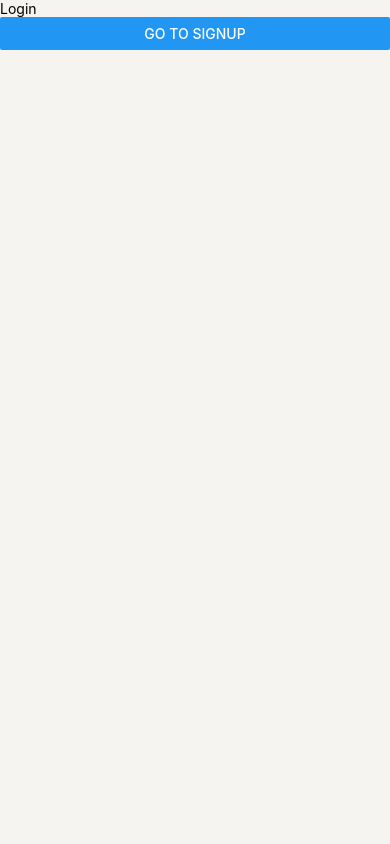
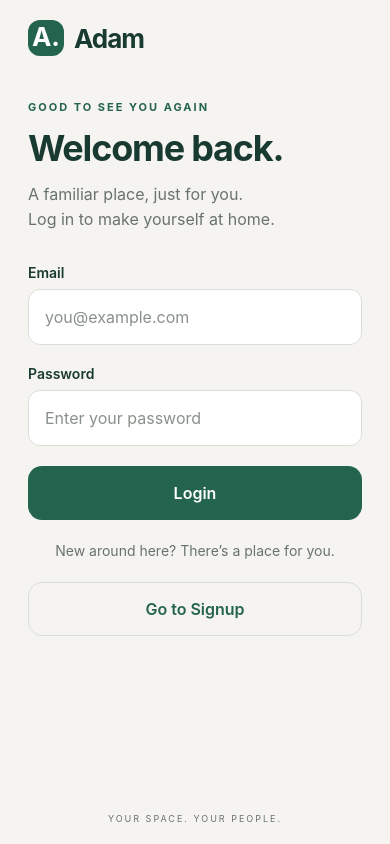
Before and after one commit to adamsyar/user-auth-app, a React Native app: screen /Login in a window 390 px wide. Built offline with nearby package versions, Linux system fonts and the light colour scheme.

Commit message:
feat: build login screen and shared UI components

```diff
--- /dev/null
+++ b/src/components/Button.tsx
@@ -0,0 +1,62 @@
+import { ActivityIndicator, Pressable, StyleSheet, Text } from 'react-native';
+import { colors } from '../theme/theme';
+type Props = {
+  title: string;
+  onPress: () => void;
+  loading?: boolean;
+  disabled?: boolean;
+  secondary?: boolean;
+  accessibilityLabel?: string;
+};
+export function Button({
+  title,
+  onPress,
+  loading = false,
+  disabled = false,
+  secondary = false,
+  accessibilityLabel,
+}: Props) {
+  return (
+    <Pressable
+      accessibilityRole="button"
+      accessibilityLabel={accessibilityLabel ?? title}
+      accessibilityState={{ disabled: disabled || loading, busy: loading }}
+      disabled={disabled || loading}
+      onPress={onPress}
+      style={({ pressed }) => [
+        styles.button,
+        secondary && styles.secondary,
+        (disabled || loading) && styles.disabled,
+        pressed && styles.pressed,
+      ]}
+    >
+      {loading ? (
+        <ActivityIndicator color={secondary ? colors.primary : '#fff'} />
+      ) : (
+        <Text style={[styles.text, secondary && styles.secondaryText]}>
+          {title}
+        </Text>
+      )}
+    </Pressable>
+  );
+}
+const styles = StyleSheet.create({
+  button: {
+    minHeight: 54,
+    borderRadius: 14,
+    paddingHorizontal: 16,
+    paddingVertical: 16,
+    backgroundColor: colors.primary,
+    alignItems: 'center',
+    justifyContent: 'center',
+  },
+  secondary: {
+    backgroundColor: 'transparent',
+    borderWidth: 1,
+    borderColor: colors.border,
+  },
+  text: { color: '#fff', fontSize: 16, fontWeight: '600' },
+  secondaryText: { color: colors.primary },
+  disabled: { opacity: 0.6 },
+  pressed: { opacity: 0.8 },
+});
--- /dev/null
+++ b/src/components/Field.tsx
@@ -0,0 +1,67 @@
+import { useState } from 'react';
+import {
+  StyleSheet,
+  Text,
+  TextInput,
+  View,
+  type TextInputProps,
+} from 'react-native';
+import { colors } from '../theme/theme';
+type Props = TextInputProps & { label: string; error?: string };
+export function Field({ label, error, ...props }: Props) {
+  const [focused, setFocused] = useState(false);
+  return (
+    <View style={styles.field}>
+      <Text style={styles.label}>{label}</Text>
+      <View
+        style={[
+          styles.inputRow,
+          focused && styles.focused,
+          !!error && styles.invalid,
+        ]}
+      >
+        <TextInput
+          {...props}
+          accessibilityLabel={label}
+          accessibilityHint={error}
+          placeholderTextColor="#89918b"
+          style={styles.input}
+          onFocus={() => setFocused(true)}
+          onBlur={() => setFocused(false)}
+        />
+      </View>
+      {error ? (
+        <Text
+          accessibilityRole="alert"
+          accessibilityLiveRegion="polite"
+          style={styles.error}
+        >
+          {error}
+        </Text>
+      ) : null}
+    </View>
+  );
+}
+const styles = StyleSheet.create({
+  field: { gap: 8 },
+  label: { color: colors.ink, fontSize: 14, fontWeight: '600' },
+  inputRow: {
+    flexDirection: 'row',
+    alignItems: 'center',
+    borderWidth: 1,
+    borderColor: colors.border,
+    borderRadius: 12,
+    backgroundColor: colors.surface,
+  },
+  input: {
+    flex: 1,
+    minHeight: 54,
+    paddingHorizontal: 16,
+    paddingVertical: 14,
+    color: colors.ink,
+    fontSize: 16,
+  },
+  focused: { borderColor: colors.primary },
+  invalid: { borderColor: colors.error },
+  error: { color: colors.error, fontSize: 12, lineHeight: 18 },
+});
--- /dev/null
+++ b/src/components/Screen.tsx
@@ -0,0 +1,83 @@
+import type { PropsWithChildren } from 'react';
+import {
+  KeyboardAvoidingView,
+  Platform,
+  ScrollView,
+  StyleSheet,
+  Text,
+  View,
+} from 'react-native';
+import { SafeAreaView } from 'react-native-safe-area-context';
+import { colors } from '../theme/theme';
+export function Screen({ children }: PropsWithChildren) {
+  return (
+    <SafeAreaView style={styles.safe}>
+      <KeyboardAvoidingView
+        style={styles.safe}
+        behavior={Platform.OS === 'ios' ? 'padding' : 'height'}
+      >
+        <ScrollView
+          keyboardShouldPersistTaps="handled"
+          contentContainerStyle={styles.scroll}
+        >
+          <View style={styles.brand}>
+            <View style={styles.mark}>
+              <Text style={styles.markText}>A.</Text>
+            </View>
+            <Text style={styles.brandText}>Adam</Text>
+          </View>
+          <View style={styles.content}>{children}</View>
+          <Text style={styles.bottom}>YOUR SPACE. YOUR PEOPLE.</Text>
+        </ScrollView>
+      </KeyboardAvoidingView>
+    </SafeAreaView>
+  );
+}
+const styles = StyleSheet.create({
+  safe: { flex: 1, backgroundColor: colors.background },
+  scroll: {
+    flexGrow: 1,
+    paddingHorizontal: 28,
+    paddingTop: 20,
+    paddingBottom: 20,
+    width: '100%',
+    maxWidth: 520,
+    alignSelf: 'center',
+  },
+  brand: {
+    flexDirection: 'row',
+    alignItems: 'center',
+    marginBottom: 44,
+    gap: 10,
+  },
+  mark: {
+    width: 36,
+    height: 36,
+    borderRadius: 12,
+    backgroundColor: colors.primary,
+    alignItems: 'center',
+    justifyContent: 'center',
+  },
+  markText: { color: '#fff', fontSize: 26, fontWeight: '700', marginTop: -3 },
+  brandText: {
+    color: colors.ink,
+    fontSize: 26,
+    fontWeight: '700',
+    letterSpacing: -1,
+  },
+  brandCaption: {
+    flex: 1,
+    textAlign: 'right',
+    color: colors.muted,
+    fontSize: 8,
+    letterSpacing: 1.2,
+  },
+  content: { flex: 1 },
+  bottom: {
+    textAlign: 'center',
+    fontSize: 9,
+    letterSpacing: 2,
+    color: colors.muted,
+    paddingTop: 32,
+  },
+});
--- a/src/screens/LoginScreen.tsx
+++ b/src/screens/LoginScreen.tsx
@@ -1,16 +1,100 @@
-import { Button, View, Text } from 'react-native';
+import { useState } from 'react';
+import { Keyboard, Text, View } from 'react-native';
 import type { NativeStackScreenProps } from '@react-navigation/native-stack';
 import type { RootStackParamList } from '../navigation/types';
+import { useAuth } from '../auth/AuthContext';
+import { validateLogin } from '../auth/validation';
+import type { FieldErrors } from '../auth/types';
+import { Screen } from '../components/Screen';
+import { Field } from '../components/Field';
+import { Button } from '../components/Button';
+import { common } from '../theme/theme';
 export function LoginScreen({
   navigation,
 }: NativeStackScreenProps<RootStackParamList, 'Login'>) {
+  const { login, isLoading } = useAuth();
+  const [email, setEmail] = useState('');
+  const [password, setPassword] = useState('');
+  const [errors, setErrors] = useState<FieldErrors>({});
+  const [error, setError] = useState('');
+  function change(field: 'email' | 'password', value: string) {
+    (field === 'email' ? setEmail : setPassword)(value);
+    setErrors((current) => ({ ...current, [field]: undefined }));
+    setError('');
+  }
+  async function submit() {
+    if (isLoading) return;
+    const issues = validateLogin({ email, password });
+    setErrors(issues);
+    setError('');
+    if (Object.keys(issues).length) return;
+    Keyboard.dismiss();
+    try {
+      await login({ email, password });
+    } catch (error) {
+      setError(
+        error instanceof Error
+          ? error.message
+          : 'Unable to log in. Please try again.',
+      );
+    }
+  }
   return (
-    <View>
-      <Text>Login</Text>
-      <Button
-        title="Go to Signup"
-        onPress={() => navigation.navigate('Signup')}
-      />
-    </View>
+    <Screen>
+      <Text style={common.eyebrow}>GOOD TO SEE YOU AGAIN</Text>
+      <Text accessibilityRole="header" style={common.title}>
+        Welcome back.
+      </Text>
+      <Text style={common.description}>
+        A familiar place, just for you.{'\n'}Log in to make yourself at home.
+      </Text>
+      <View style={common.form}>
+        <Field
+          label="Email"
+          placeholder="you@example.com"
+          value={email}
+          onChangeText={(value) => change('email', value)}
+          error={errors.email}
+          keyboardType="email-address"
+          autoCapitalize="none"
+          autoCorrect={false}
+          autoComplete="email"
+          editable={!isLoading}
+        />
+        <Field
+          label="Password"
+          placeholder="Enter your password"
+          value={password}
+          onChangeText={(value) => change('password', value)}
+          error={errors.password}
+          secureTextEntry
+          autoCapitalize="none"
+          autoCorrect={false}
+          autoComplete="current-password"
+          returnKeyType="go"
+          onSubmitEditing={submit}
+          editable={!isLoading}
+        />
+        {error ? (
+          <Text
+            style={common.error}
+            accessibilityRole="alert"
+            accessibilityLiveRegion="polite"
+          >
+            {error}
+          </Text>
+        ) : null}
+        <Button title="Login" onPress={submit} loading={isLoading} />
+        <Text style={common.footer}>
+          New around here? There’s a place for you.
+        </Text>
+        <Button
+          title="Go to Signup"
+          secondary
+          disabled={isLoading}
+          onPress={() => navigation.navigate('Signup')}
+        />
+      </View>
+    </Screen>
   );
 }
--- /dev/null
+++ b/src/theme/theme.ts
@@ -0,0 +1,36 @@
+import { StyleSheet } from 'react-native';
+export const colors = {
+  background: '#f5f4f0',
+  surface: '#ffffff',
+  ink: '#183a31',
+  muted: '#69736e',
+  primary: '#24634e',
+  border: '#d9dfd8',
+  error: '#a52b36',
+  pale: '#e5ede4',
+};
+export const common = StyleSheet.create({
+  eyebrow: {
+    color: colors.primary,
+    fontSize: 11,
+    fontWeight: '700',
+    letterSpacing: 2,
+    marginBottom: 12,
+  },
+  title: {
+    color: colors.ink,
+    fontSize: 36,
+    fontWeight: '700',
+    letterSpacing: -1.2,
+    marginBottom: 12,
+  },
+  description: { color: colors.muted, fontSize: 16, lineHeight: 25 },
+  form: { gap: 20, marginTop: 32 },
+  error: { color: colors.error, fontSize: 14, lineHeight: 20 },
+  footer: {
+    color: colors.muted,
+    textAlign: 'center',
+    fontSize: 14,
+    lineHeight: 22,
+  },
+});
```
